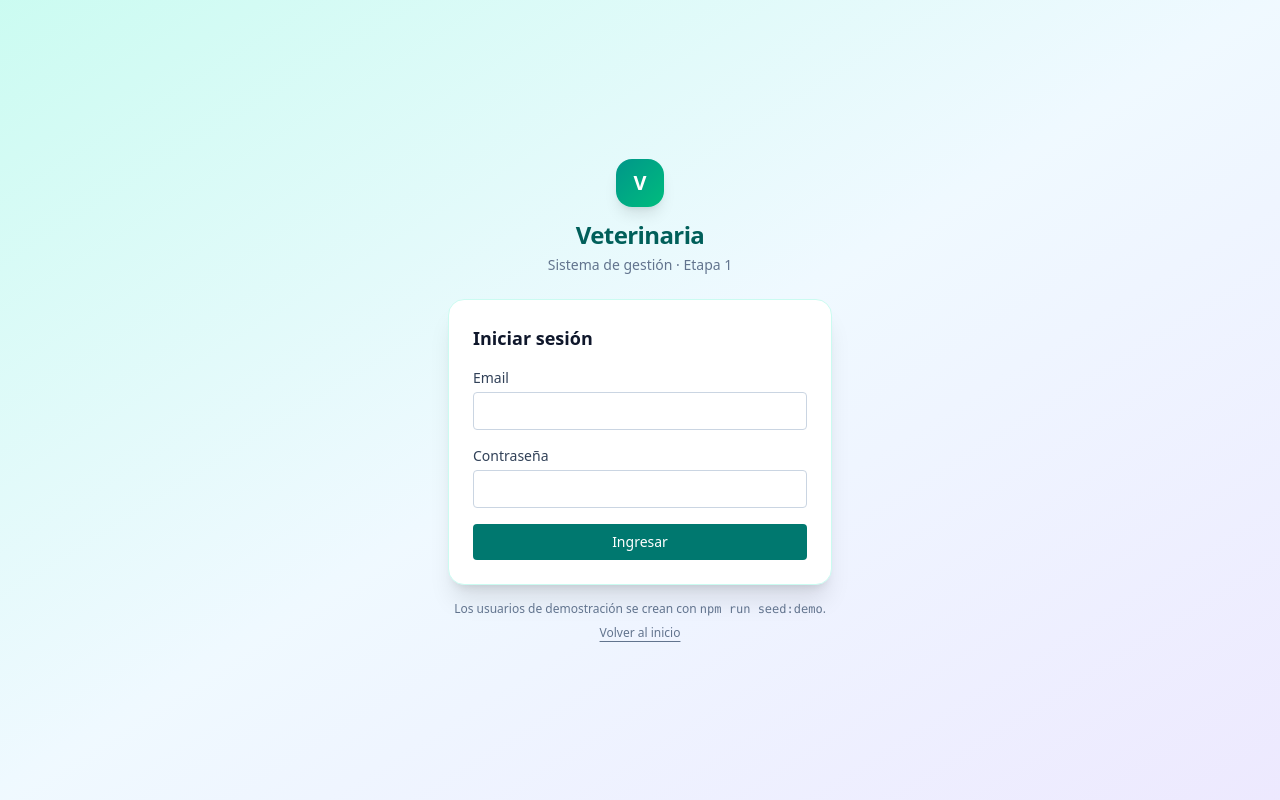
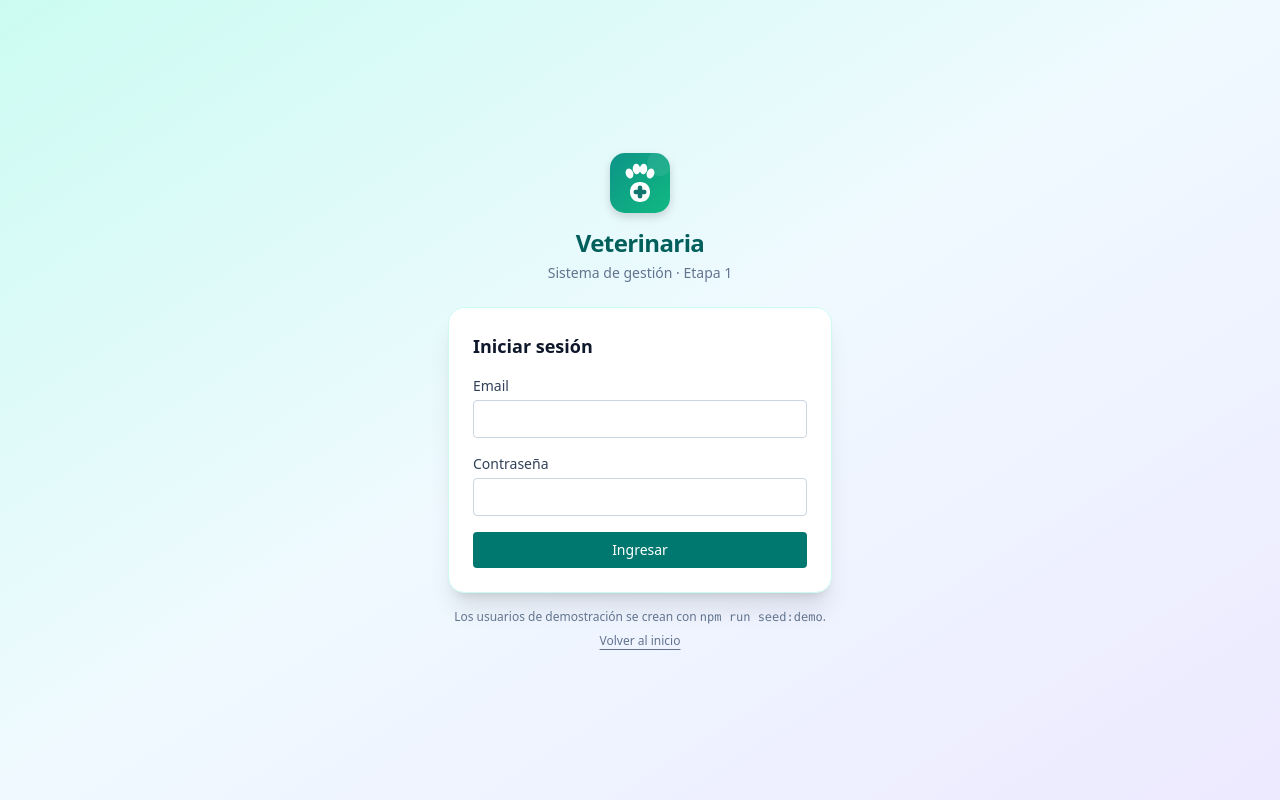
Before and after one commit to mauricionieva1234-create/ProyectoVeterinaria, a React (Vite) app in the folder frontend/: page /login in a window 1280 px wide. Built offline with nearby package versions, Linux system fonts and the light colour scheme; no server answers.

Commit message:
feat: agrega logo original de huella clinica y favicon
SVG propio con badge teal, huella y cruz medica. Se usa en el header, en el login y como favicon.

```diff
--- a/frontend/index.html
+++ b/frontend/index.html
@@ -3,6 +3,7 @@
   <head>
     <meta charset="UTF-8" />
     <meta name="viewport" content="width=device-width, initial-scale=1.0" />
+    <link rel="icon" type="image/svg+xml" href="/logo-veterinaria.svg" />
     <title>Veterinaria · Gestión</title>
   </head>
   <body>
--- a/frontend/src/componentes/Layout.jsx
+++ b/frontend/src/componentes/Layout.jsx
@@ -35,9 +35,13 @@ export function Layout() {
             end
             className="flex items-center gap-2 text-lg font-semibold tracking-tight text-teal-900"
           >
-            <span className="flex size-8 items-center justify-center rounded-xl bg-linear-to-br from-teal-600 to-emerald-500 text-sm font-bold text-white shadow-sm">
-              V
-            </span>
+            <img
+              src="/logo-veterinaria.svg"
+              alt=""
+              className="size-9 drop-shadow-sm"
+              width="36"
+              height="36"
+            />
             Veterinaria
           </NavLink>
 
--- a/frontend/src/paginas/Login.jsx
+++ b/frontend/src/paginas/Login.jsx
@@ -49,9 +49,13 @@ export function Login() {
     <div className="flex min-h-screen items-center justify-center bg-linear-to-br from-teal-100 via-sky-50 to-violet-100 px-4 py-10 text-slate-900">
       <div className="w-full max-w-sm">
         <div className="mb-6 text-center">
-          <span className="mx-auto mb-3 flex size-12 items-center justify-center rounded-2xl bg-linear-to-br from-teal-600 to-emerald-500 text-xl font-bold text-white shadow-lg">
-            V
-          </span>
+          <img
+            src="/logo-veterinaria.svg"
+            alt=""
+            className="mx-auto mb-3 size-16 drop-shadow-lg"
+            width="64"
+            height="64"
+          />
           <h1 className="text-2xl font-semibold tracking-tight text-teal-800">Veterinaria</h1>
           <p className="mt-1 text-sm text-slate-500">Sistema de gestión · Etapa 1</p>
         </div>
```
Also changed, not shown: frontend/public/logo-veterinaria.svg (added).
